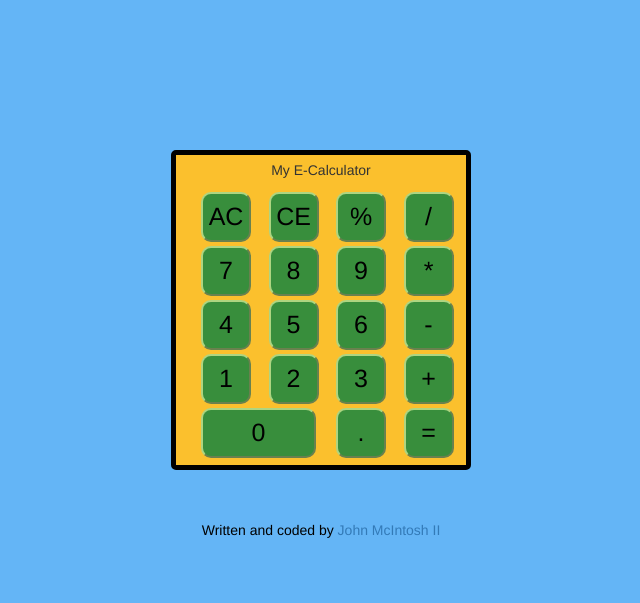
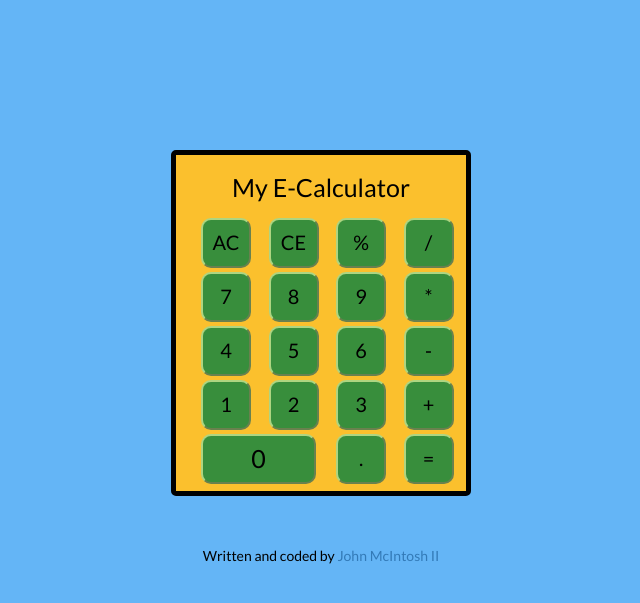
Before and after one commit to ver2point0/javascript-calculator, a PHP site: page / in a window 1280 px wide. Shown: the top 603 px of the page, without its empty margins (319-959 px from the left). Run offline with PHP 8.4, Linux system fonts and the light colour scheme; some libraries are stand-ins or nearby versions.

Commit message:
add calcualtor title css

```diff
--- a/css/styles.css
+++ b/css/styles.css
@@ -2,6 +2,7 @@
 General
 *********************************/
 body {
+  font-family: "Lato", serif, sans-serif;
   background-color: #64b5f6;
   padding-top: 150px;
 }
@@ -22,7 +23,9 @@ Calculator
 }
 
 #calculatorTitle {
-
+  padding-top: 10px;
+  font-size: 25px;
+  color: black;
 }
 
 /*********************************
@@ -36,7 +39,7 @@ buttons
   height: 50px;
   width: 50px;
   text-align: center;
-  font-size: 25px;
+  font-size: 20px;
   margin: 2px 0px 2px 0px;
   border-radius: 10px;
 }
```
